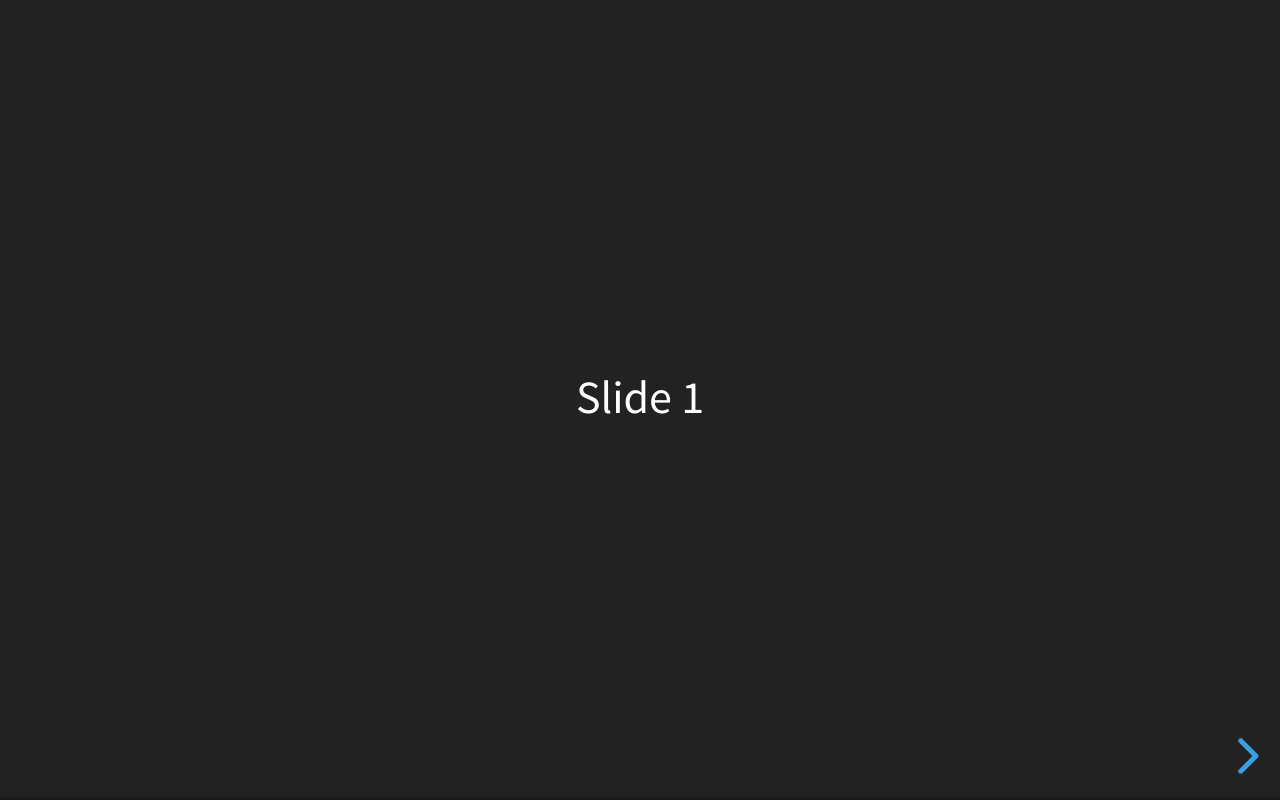
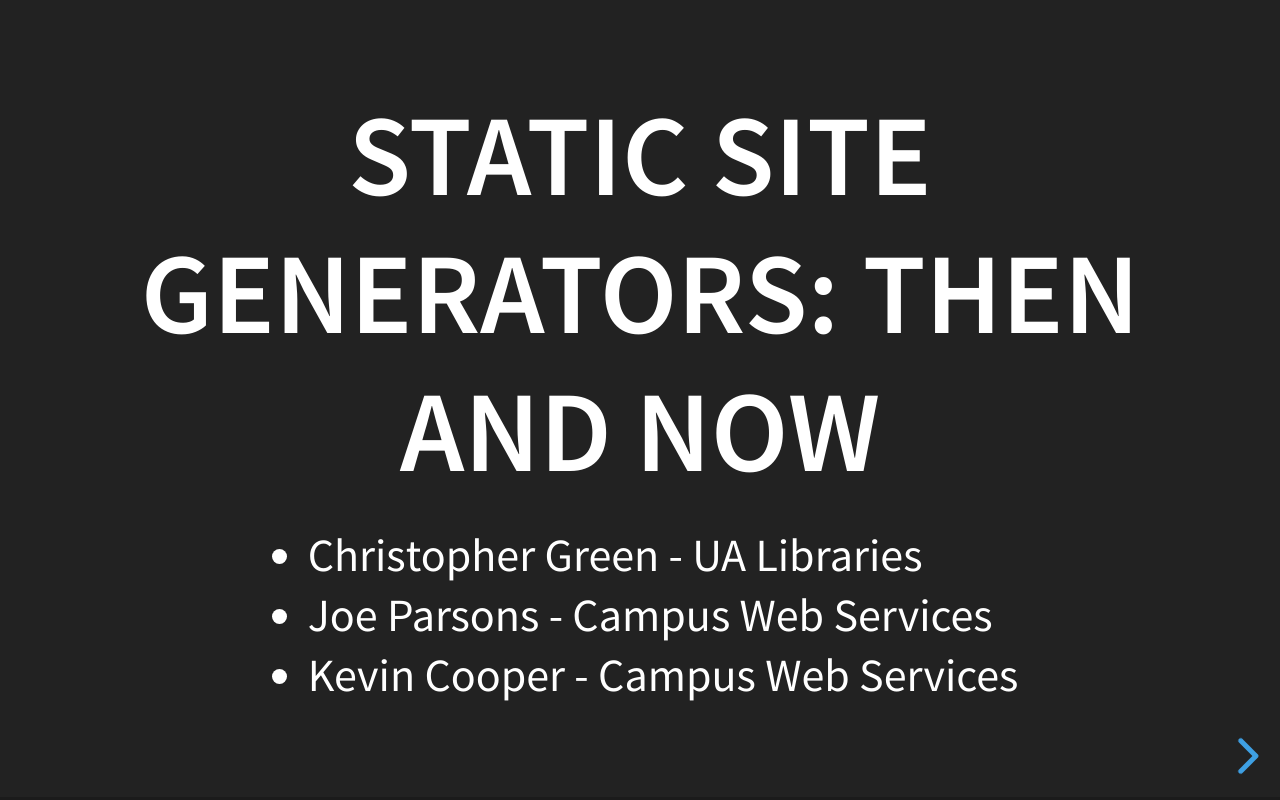
Before and after one commit to ualibraries/then-and-now-ssgen, a website: page index.html in a window 1280 px wide. Drawn offline with Linux system fonts and the light colour scheme.

Commit message:
use dashes to separate slides

```diff
--- a/index.html
+++ b/index.html
@@ -24,8 +24,12 @@
 	<body>
 		<div class="reveal">
 			<div class="slides">
-				<section>Slide 1</section>
-				<section>Slide 2</section>
+				<section data-markdown="slides.md"
+          data-separator="^---"
+          data-separator-vertical="^----"
+          data-separator-notes="^Note:"
+          data-charset="iso-8859-15">
+				</section>
 			</div>
 		</div>
 
```
